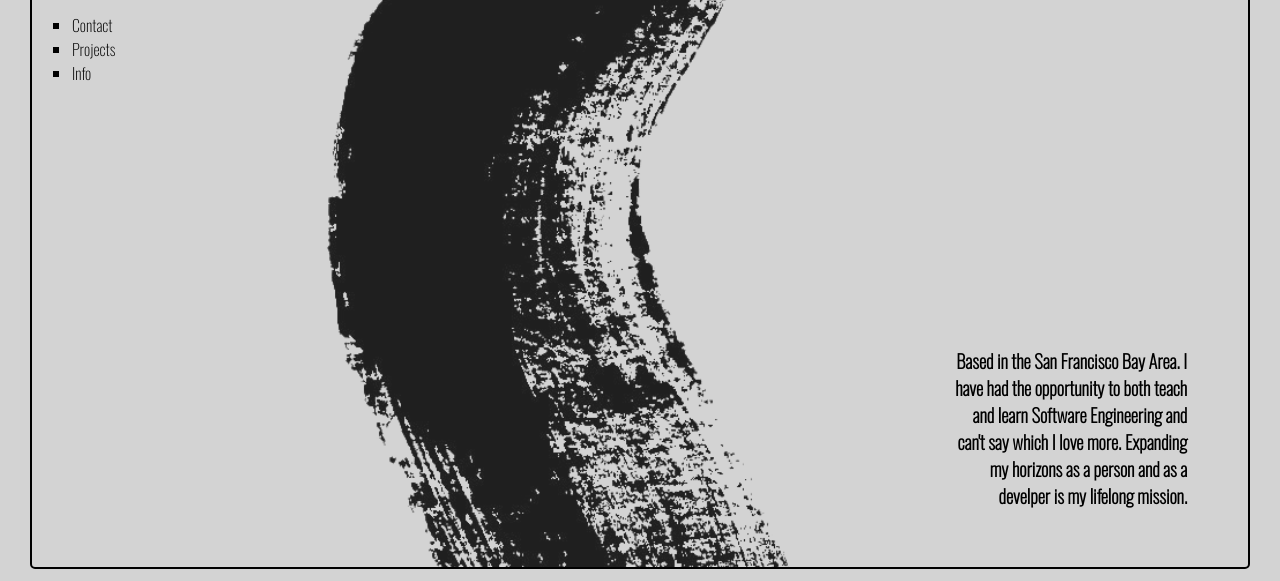
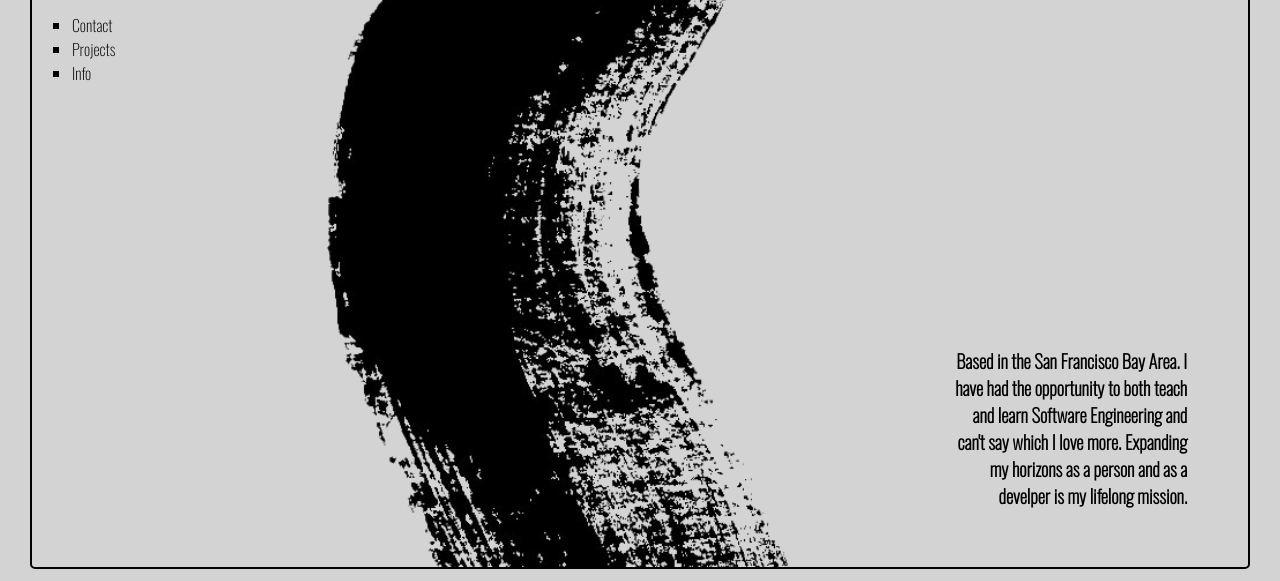
Before and after one commit to 2manycooks/GG-portfolio, a plain HTML site: page index.html in a window 1280 px wide. Shown: the part 219-800 px from the top of the page. Drawn offline with nearby package versions, Linux system fonts and the light colour scheme.

Commit message:
changed opacity back now that overflow is hidden

```diff
--- a/style.css
+++ b/style.css
@@ -43,5 +43,4 @@ li {
     position: absolute;
     rotate: 90deg;
     height: 500px;
-    opacity: 0.85;
 }
```
